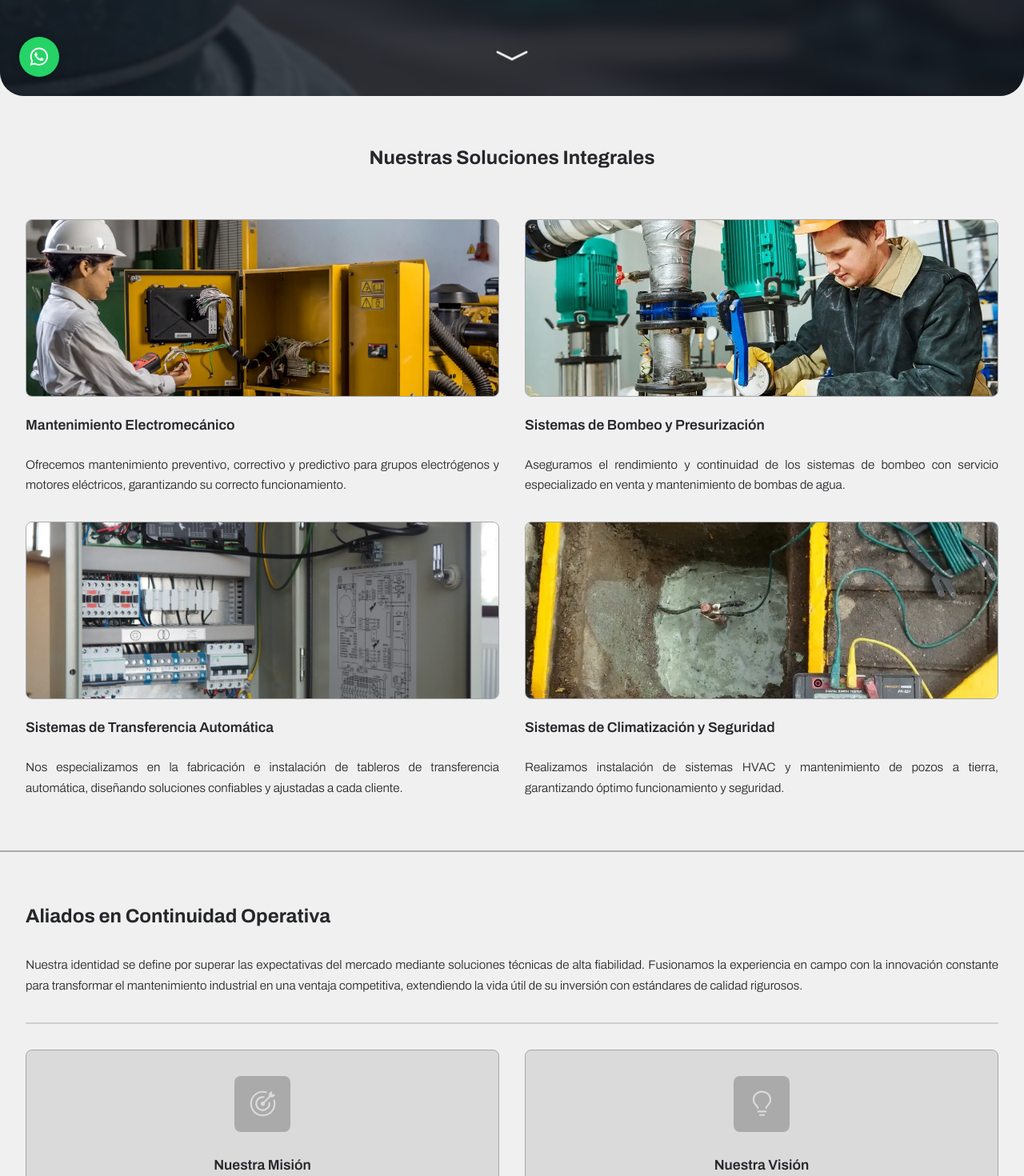
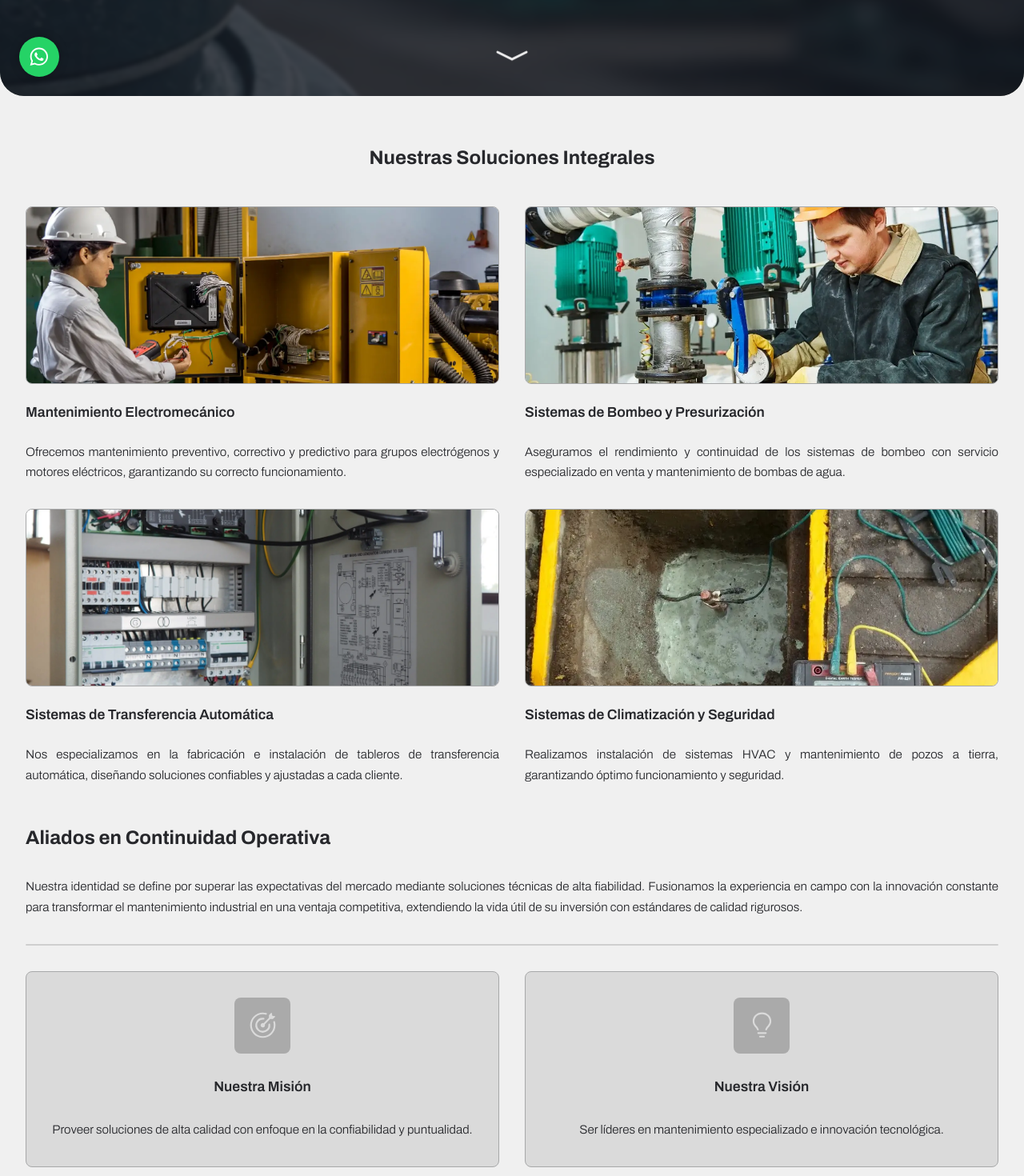
Before and after one commit to hys-tan/ids--react, a React (Vite) app: page / in a window 1280 px wide. Shown: the part 680-2150 px from the top of the page at 80% size. Built offline with nearby package versions, Linux system fonts and the light colour scheme.

Commit message:
v 2.52.1

```diff
--- a/src/components/layout/footer.module.css
+++ b/src/components/layout/footer.module.css
@@ -56,7 +56,7 @@
 /* Descripción de Acerca de */
 .description {
     font-size: 1rem;
-    font-weight: 300;
+    font-weight: 400;
     font-variation-settings: "wdth" 110;
     line-height: 1.7;
     margin: 0;
@@ -80,7 +80,7 @@
     align-items: flex-start;
     gap: 0.8rem;
     font-size: 1rem;
-    font-weight: 300;
+    font-weight: 400;
     font-variation-settings: "wdth" 110;
     line-height: 1.7;
 }
@@ -163,7 +163,7 @@
 
 .copyright p {
     font-size: 0.95rem;
-    font-weight: 300;
+    font-weight: 400;
     font-variation-settings: "wdth" 110;
     color: #26272b9e;
     margin: 0;
--- a/src/sections/inicio/clientes.module.css
+++ b/src/sections/inicio/clientes.module.css
@@ -9,7 +9,7 @@
     background-color: #F0F0F0;
     color: #26272B;
     text-align: center;
-    padding: 4rem 0;
+    padding: 3rem 0 4rem 0;
     gap: 3rem;
 }
 
@@ -59,7 +59,6 @@
 
 /* Versión móvil */
 @media (max-width: 1300px) {
-
     .title {
         font-size: 1.5rem;
         padding: 0 2rem;
@@ -93,7 +92,6 @@
 }
 
 @media (max-width: 501px) {
-
     .title {
         font-weight: 600;
     }
--- a/src/sections/inicio/cuerpo.module.css
+++ b/src/sections/inicio/cuerpo.module.css
@@ -11,9 +11,9 @@
     position: relative;
     color: #26272B;
     text-align: center;
-    padding: 4rem 0;
-    gap: 4rem;
-    border-bottom: 0.5px solid #AAAAAA;
+    padding: 4rem 0 2rem 0;
+    gap: 3rem;
+    /* border-bottom: 0.5px solid #AAAAAA; */
 }
 
 .title {
@@ -106,7 +106,7 @@
 /* MOVIL V */
 @media (max-width: 1300px) {
     .cuerpoContainer {
-        padding: 4rem 0;
+        padding: 4rem 0 2rem 0;
     }
 
     .title {
--- a/src/sections/inicio/expertos.module.css
+++ b/src/sections/inicio/expertos.module.css
@@ -6,7 +6,7 @@
     flex-direction: column;
     justify-content: center;
     align-items: center;
-    background-color: #F07E39;
+    background: linear-gradient(-160deg, #F07E39 75%, #F3833E 25%);
     color: #F0F0F0;
     text-align: center;
     padding: 2.25rem 0;
--- a/src/sections/inicio/nosotros.module.css
+++ b/src/sections/inicio/nosotros.module.css
@@ -10,9 +10,9 @@
     background-color: #F0F0F0;
     color: #26272B;
     text-align: center;
-    padding: 4rem 7rem;
-    border-top: 0.5px solid #AAAAAA;
-    border-bottom: 0.5px solid #AAAAAA;
+    padding: 1rem 7rem;
+    /* border-top: 0.5px solid #AAAAAA;
+    border-bottom: 0.5px solid #AAAAAA; */
 }
 
 /* Contenedor principal */
@@ -125,7 +125,7 @@
     /* 1300 */
 @media (max-width: 1300px) {
     .nosotrosContainer {
-        padding: 4rem 0;
+        padding: 1rem 0;
     }
 
     .textColumn {
--- a/src/sections/inicio/valorag.module.css
+++ b/src/sections/inicio/valorag.module.css
@@ -9,9 +9,9 @@
     background-color: #F0F0F0;
     color: #26272B;
     text-align: center;
-    padding: 4rem 0;
+    padding: 2rem 0 3rem 0;
     gap: 2rem;
-    border-top: 0.5px solid #AAAAAA;
+    /* border-top: 0.5px solid #AAAAAA; */
 }
 
 /* Sección de encabezado */
@@ -110,7 +110,6 @@
 
     /* 1300 */
 @media (max-width: 1300px) {
-
     .headerSection {
         padding: 0 0;
     }
```
